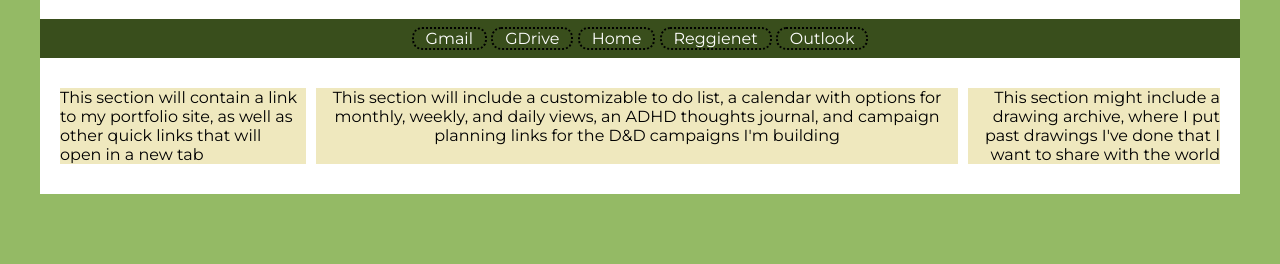
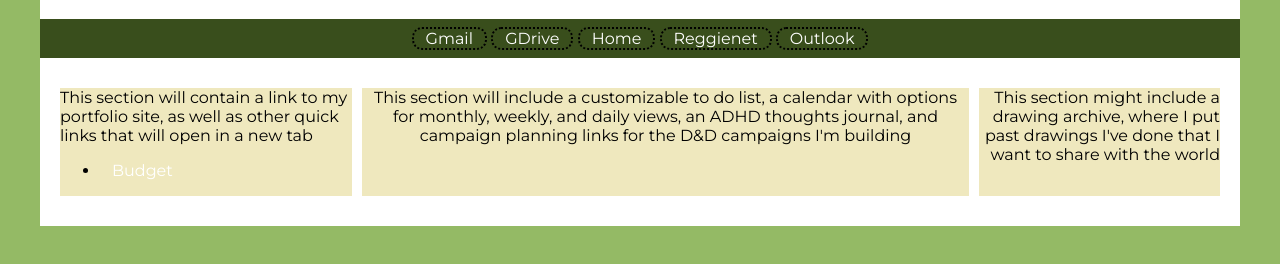
Before and after one commit to ellie-bear54/Personal, a plain HTML site: page home.html in a window 1280 px wide. Shown: the part 70-334 px from the top of the page. Drawn offline with Linux system fonts and the light colour scheme; a web font is replaced by a local one.

Commit message:
home page update
added link to budget spreadsheet

```diff
--- a/home.html
+++ b/home.html
@@ -31,7 +31,12 @@
 
 <div id="grid-container">
   <div class="item1"></div>
-  <div class="item2">This section will contain a link to my portfolio site, as well as other quick links that will open in a new tab</div>
+  <div class="item2">This section will contain a link to my portfolio site, as well as other quick links that will open in a new tab
+      <ul>
+        <li> <a href="https://docs.google.com/spreadsheets/d/1sMzGFI8EzNSsmTurGVE3N0imy73-_hirrI5dVl_Oxkw/edit#gid=0" target="_blank">Budget</a> </li>
+      </ul>
+  </div> <!-- closes item2 class -->
+
   <div class="item3">This section will include a customizable to do list, a calendar with options for monthly, weekly, and daily views, an ADHD thoughts journal, and campaign planning links for the D&D campaigns I'm building</div>
   <div class="item4">This section might include a drawing archive, where I put past drawings I've done that I want to share with the world</div>
   <div class="item5"></div>
```
